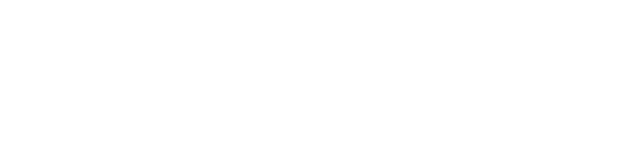
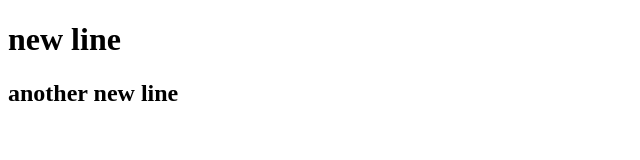
Before and after one commit to yesol-gim/codingnoona_task, a plain HTML site: page Codingnuna/Bootstrap_task/idex.html in a window 1280 px wide. Shown: the whole page, without its empty margins (0-640 px from the left). Drawn offline with Linux system fonts and the light colour scheme.

Commit message:
second commit

```diff
--- a/Codingnuna/Bootstrap_task/idex.html
+++ b/Codingnuna/Bootstrap_task/idex.html
@@ -10,7 +10,8 @@
 </head>
 
 <body>
-
+  <h1>new line</h1>
+  <h2>another new line</h2>
 </body>
 
 </html>
```
